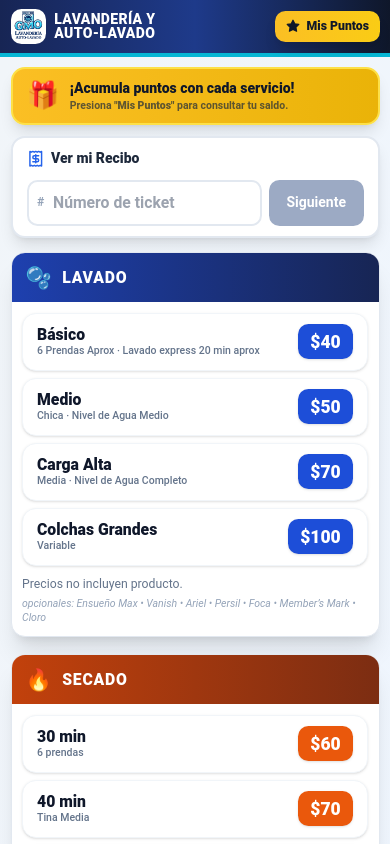
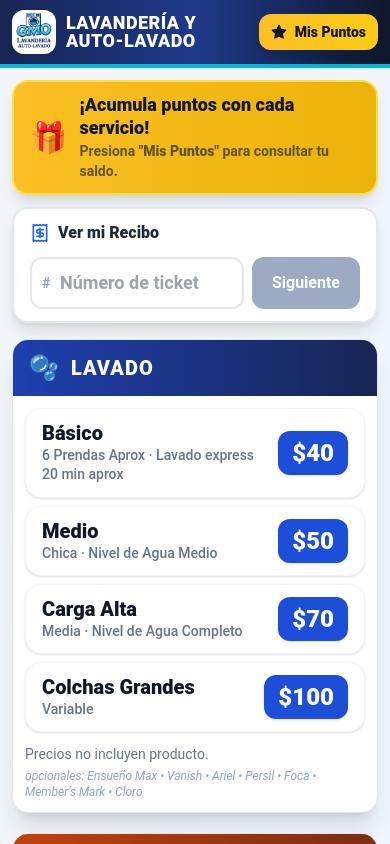
Before and after one commit to montanogilberto/menuLaundy, a React (Vite) app: page / in a window 390 px wide. Built offline with nearby package versions, Linux system fonts and the light colour scheme.

Commit message:
feat: larger base text sizes on phones
Remove the 14px root font-size override for small screens and bump
mobile text sizes on the header, kiosk home and rewards dashboard.

Co-Authored-By: Claude Opus 5.5 <noreply@anthropic.com>

```diff
--- a/src/components/Header.tsx
+++ b/src/components/Header.tsx
@@ -13,13 +13,13 @@ export default function Header({ onRewardsClick }: Props) {
         <img
           src={logo}
           alt="GMO Lavandería"
-          className="w-10 h-10 sm:w-12 sm:h-12 md:w-16 md:h-16 object-contain rounded-xl shrink-0"
+          className="w-11 h-11 sm:w-12 sm:h-12 md:w-16 md:h-16 object-contain rounded-xl shrink-0"
         />
 
         {/* Brand */}
         <div className="flex-1 min-w-0">
 
-          <h1 className="text-white font-black text-base sm:text-xl md:text-3xl lg:text-4xl tracking-wide uppercase leading-none">
+          <h1 className="text-white font-black text-lg sm:text-xl md:text-3xl lg:text-4xl tracking-wide uppercase leading-none">
             Lavandería Y<br className="sm:hidden" /> Auto&#8209;Lavado
           </h1>
           <p className="text-blue-300 text-xs md:text-sm font-medium mt-0.5 hidden sm:block">
--- a/src/index.css
+++ b/src/index.css
@@ -12,12 +12,6 @@
 
   html {
     font-size: 16px;
-  }
-
-  @media (max-width: 768px) {
-    html {
-      font-size: 14px;
-    }
   }
 
   @media (min-width: 1920px) {
--- a/src/pages/KioskHomePage.tsx
+++ b/src/pages/KioskHomePage.tsx
@@ -20,12 +20,12 @@ function ServiceCard({ service, accentClass }: { service: Service; accentClass:
   return (
     <div className="flex items-center justify-between gap-3 bg-white rounded-2xl px-4 py-3 sm:px-5 sm:py-4 shadow border border-slate-100">
       <div className="flex-1 min-w-0">
-        <p className="text-slate-900 font-black text-lg sm:text-xl md:text-2xl leading-tight sm:truncate">{service.name}</p>
-        <p className="text-slate-500 text-xs sm:text-sm md:text-base font-medium leading-snug sm:truncate">
+        <p className="text-slate-900 font-black text-xl md:text-2xl leading-tight sm:truncate">{service.name}</p>
+        <p className="text-slate-500 text-sm md:text-base font-medium leading-snug sm:truncate">
           {service.max}{service.maxDescription ? ` · ${service.maxDescription}` : ''}
         </p>
       </div>
-      <div className={`${accentClass} text-white font-black text-xl sm:text-2xl md:text-3xl px-3.5 sm:px-5 py-1.5 sm:py-2 rounded-xl shadow whitespace-nowrap shrink-0`}>
+      <div className={`${accentClass} text-white font-black text-2xl md:text-3xl px-3.5 sm:px-5 py-1.5 sm:py-2 rounded-xl shadow whitespace-nowrap shrink-0`}>
         {service.price}
       </div>
     </div>
@@ -46,7 +46,7 @@ function Section({ title, services, note, note2, colorKey }: SectionProps) {
     <div className="flex flex-col rounded-2xl sm:rounded-3xl overflow-hidden shadow-xl sm:shadow-2xl border border-slate-200 bg-white">
       <div className={`bg-gradient-to-r ${c.header} px-4 py-3 sm:px-6 sm:py-4 flex items-center gap-3`}>
         <span className="text-2xl sm:text-3xl">{c.icon}</span>
-        <h2 className="text-white font-black text-lg sm:text-xl md:text-3xl tracking-wider sm:tracking-widest uppercase">{title}</h2>
+        <h2 className="text-white font-black text-xl md:text-3xl tracking-wider sm:tracking-widest uppercase">{title}</h2>
       </div>
       <div className="flex flex-col gap-2 p-3 sm:p-4">
         {services.map((s, i) => (
@@ -120,10 +120,10 @@ export default function KioskHomePage({ onViewReceipt }: Props) {
         <div className="flex items-center gap-3 bg-gradient-to-r from-amber-400 to-yellow-500 rounded-2xl px-4 py-3 sm:px-5 sm:py-4 shadow-lg border-2 border-yellow-300">
           <span className="text-3xl shrink-0">🎁</span>
           <div>
-            <p className="text-slate-900 font-black text-base sm:text-lg md:text-xl leading-tight">
+            <p className="text-slate-900 font-black text-lg md:text-xl leading-tight">
               ¡Acumula puntos con cada servicio!
             </p>
-            <p className="text-slate-800/70 text-xs sm:text-sm font-semibold mt-0.5">
+            <p className="text-slate-800/70 text-sm font-semibold mt-0.5">
               Presiona <strong>"Mis Puntos"</strong> para consultar tu saldo.
             </p>
           </div>
--- a/src/pages/RewardsCheckPage.tsx
+++ b/src/pages/RewardsCheckPage.tsx
@@ -133,7 +133,7 @@ export default function RewardsCheckPage({ onBack }: Props) {
             <div className="text-6xl sm:text-7xl">📱</div>
             <div className="text-center">
               <h2 className="text-[#0a2d6e] font-black text-2xl sm:text-3xl">Consulta tus puntos</h2>
-              <p className="text-slate-500 text-sm sm:text-base mt-1">Ingresa tu número de teléfono</p>
+              <p className="text-slate-500 text-base mt-1">Ingresa tu número de teléfono</p>
             </div>
             <div className="w-full flex flex-col gap-3">
               <div className="relative">
@@ -176,7 +176,7 @@ export default function RewardsCheckPage({ onBack }: Props) {
           <div className="max-w-md mx-auto text-center pt-8 sm:pt-16 flex flex-col items-center gap-4 sm:gap-5 px-4 sm:px-6">
             <div className="text-6xl sm:text-8xl">😕</div>
             <h2 className="text-[#0a2d6e] font-black text-2xl sm:text-3xl">No encontrado</h2>
-            <p className="text-slate-500 text-base sm:text-lg break-words">No hallamos una cuenta con el número <strong>{phone}</strong>. Pregunta en caja para registrarte.</p>
+            <p className="text-slate-500 text-lg break-words">No hallamos una cuenta con el número <strong>{phone}</strong>. Pregunta en caja para registrarte.</p>
             <button onClick={handleReset} className="w-full sm:w-auto bg-[#0a2d6e] text-white font-black text-lg sm:text-xl rounded-2xl px-10 py-3.5 sm:py-4 hover:bg-blue-800 transition-all">
               Intentar de nuevo
             </button>
@@ -203,8 +203,8 @@ export default function RewardsCheckPage({ onBack }: Props) {
                 <User className="w-7 h-7 sm:w-9 sm:h-9 text-white" />
               </div>
               <div className="flex-1 min-w-0">
-                <h2 className="text-white font-black text-xl sm:text-2xl md:text-3xl break-words">¡Hola, {client.first_name}!</h2>
-                <p className="text-blue-200 text-xs sm:text-sm">Aquí tienes un resumen de tu actividad y puntos.</p>
+                <h2 className="text-white font-black text-2xl md:text-3xl break-words">¡Hola, {client.first_name}!</h2>
+                <p className="text-blue-200 text-sm">Aquí tienes un resumen de tu actividad y puntos.</p>
               </div>
               <div className="bg-[#0a2d6e]/60 rounded-2xl px-4 py-3 text-center shrink-0 border border-white/20 w-full sm:w-auto flex sm:block items-center justify-between gap-2">
                 <p className="text-yellow-300 font-bold text-xs uppercase tracking-wide">Mis Puntos</p>
@@ -219,17 +219,19 @@ export default function RewardsCheckPage({ onBack }: Props) {
             </div>
 
             {/* Quick actions */}
-            <div className="grid grid-cols-4 gap-2 sm:gap-3">
+            <div className="grid grid-cols-2 sm:grid-cols-4 gap-2 sm:gap-3">
               {[
                 { icon: <WashingMachine className="w-7 h-7 text-white" />, bg: 'bg-blue-500',   label: 'Lavado',       sub: 'Solicita un servicio' },
                 { icon: <Wind className="w-7 h-7 text-white" />,          bg: 'bg-purple-500',  label: 'Secado',       sub: 'Solicita un servicio' },
                 { icon: <Star className="w-7 h-7 text-white" />,          bg: 'bg-amber-400',   label: 'Mis Puntos',   sub: 'Ver y canjear' },
                 { icon: <Gift className="w-7 h-7 text-white" />,          bg: 'bg-emerald-500', label: 'Recompensas',  sub: 'Tus beneficios' },
               ].map(({ icon, bg, label, sub }) => (
-                <div key={label} className="bg-white rounded-2xl p-2 sm:p-3 flex flex-col items-center gap-1.5 sm:gap-2 shadow text-center cursor-pointer hover:shadow-md transition-shadow min-w-0">
-                  <div className={`${bg} w-10 h-10 sm:w-12 sm:h-12 rounded-xl sm:rounded-2xl flex items-center justify-center shadow [&>svg]:w-5 [&>svg]:h-5 sm:[&>svg]:w-7 sm:[&>svg]:h-7`}>{icon}</div>
-                  <p className="text-slate-800 font-bold text-[10.5px] sm:text-sm leading-tight tracking-tight sm:tracking-normal whitespace-nowrap">{label}</p>
-                  <p className="hidden sm:block text-slate-400 text-[10px] leading-tight">{sub}</p>
+                <div key={label} className="bg-white rounded-2xl p-3 flex sm:flex-col items-center gap-2.5 sm:gap-2 shadow text-left sm:text-center cursor-pointer hover:shadow-md transition-shadow min-w-0">
+                  <div className={`${bg} w-10 h-10 sm:w-12 sm:h-12 rounded-xl sm:rounded-2xl flex items-center justify-center shadow shrink-0 [&>svg]:w-5 [&>svg]:h-5 sm:[&>svg]:w-7 sm:[&>svg]:h-7`}>{icon}</div>
+                  <div className="min-w-0">
+                    <p className="text-slate-800 font-bold text-sm leading-tight">{label}</p>
+                    <p className="text-slate-400 text-xs sm:text-[10px] leading-tight mt-0.5">{sub}</p>
+                  </div>
                 </div>
               ))}
             </div>
@@ -257,7 +259,7 @@ export default function RewardsCheckPage({ onBack }: Props) {
               <div className="bg-gradient-to-br from-[#0a2d6e] to-[#1565c0] rounded-2xl p-5 shadow flex flex-col justify-between relative overflow-hidden">
                 <div className="text-3xl sm:text-4xl mb-2">🎁✨</div>
                 <div>
-                  <p className="text-white font-black text-lg sm:text-xl leading-tight">Canjea tus puntos<br/>en grandes beneficios</p>
+                  <p className="text-white font-black text-xl leading-tight">Canjea tus puntos<br/>en grandes beneficios</p>
                   <button className="mt-3 bg-blue-500 hover:bg-blue-400 text-white text-sm font-bold px-4 py-2 rounded-full flex items-center gap-1">
                     Ver recompensas <ChevronRight className="w-3 h-3" />
                   </button>
@@ -467,7 +469,7 @@ export default function RewardsCheckPage({ onBack }: Props) {
           ].map(({ icon, label, active }) => (
             <button key={label} className={`flex-1 flex flex-col items-center gap-1 py-1 min-h-[44px] transition-colors ${active ? 'text-white' : 'text-blue-400'}`}>
               {icon}
-              <span className="text-[10px] font-semibold">{label}</span>
+              <span className="text-xs font-semibold">{label}</span>
               {active && <div className="w-1 h-1 bg-white rounded-full" />}
             </button>
           ))}
```
